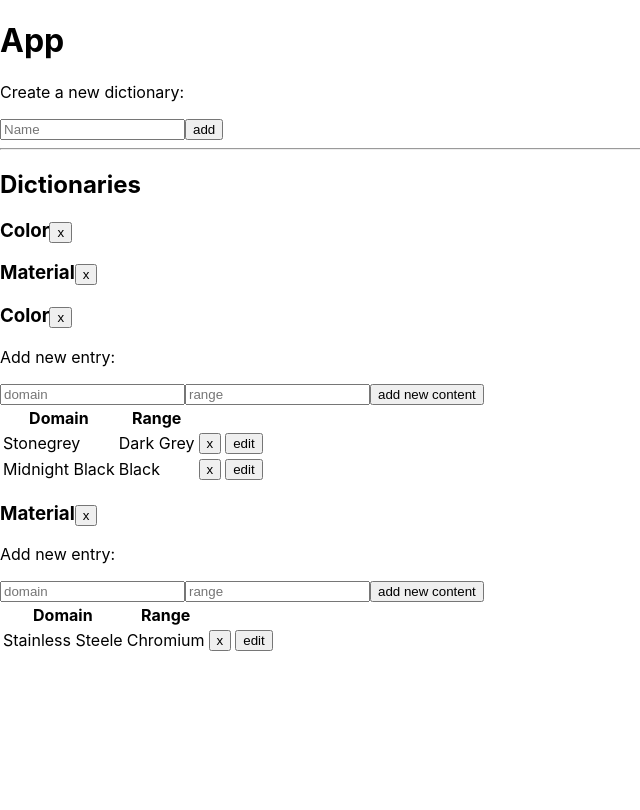
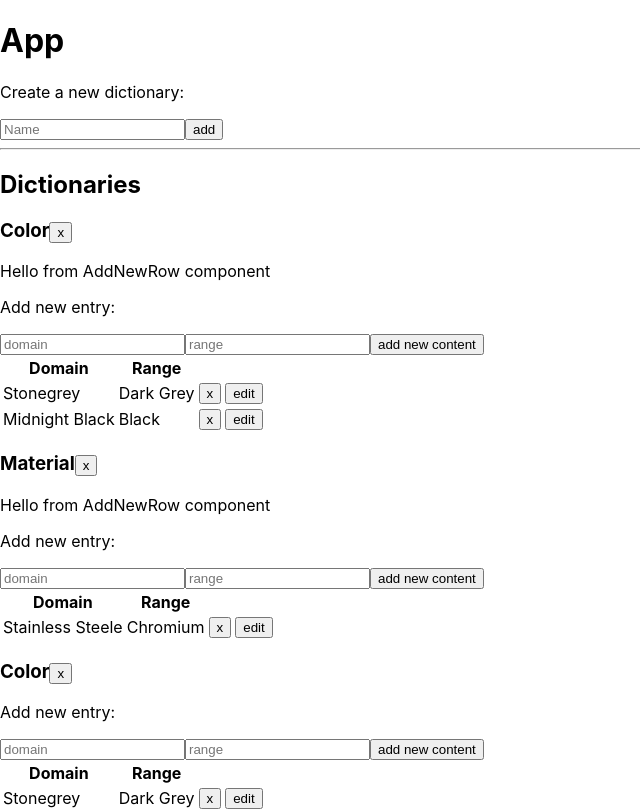
Before and after one commit to ctln12/dictionary-management-app, a React (Create React App) app: page / in a window 1280 px wide. Shown: the top 810 px of the page, without its empty margins (0-640 px from the left). Built offline with nearby package versions, Linux system fonts and the light colour scheme.

Commit message:
correct mistakes and move corresponding content to AddNewRow component

```diff
--- a/src/components/AddNewRow.js
+++ b/src/components/AddNewRow.js
@@ -0,0 +1,55 @@
+import React, { Component } from 'react';
+
+class AddNewRow extends Component {
+  constructor() {
+    super();
+    this.state = {
+      domain: '',
+      range: ''
+    }
+  }
+  updateInput = (e) => {
+    if (e.target.placeholder === 'domain') {
+      this.setState({domain: e.target.value})
+    } else {
+      this.setState({range: e.target.value})
+    }
+  }
+
+  addNewRow = (e) => {
+    console.log(e);
+    console.log(this.state.domain, this.state.range, this.props.dictionary.name);
+    this.props.addNewRowFn(this.props.dictionary, this.state.domain, this.state.range);
+    // this.setState({ newDictionaryName: '' });
+  }
+
+  render() {
+    const { dictionary } = this.props;
+    return (
+      <div id={dictionary.name} className='NewEntry'>
+        Hello from AddNewRow component
+        <p>Add new entry:</p>
+        <input
+          type='text'
+          placeholder='domain'
+          name={dictionary.name}
+          value={this.state.domain}
+          onChange={e => this.updateInput(e)}
+        />
+        <input
+          type='text'
+          placeholder='range'
+          name={dictionary.name}
+          value={this.state.range}
+          onChange={e => this.updateInput(e)}
+        />
+        <button
+          onClick={(e) => this.addNewRow(e)}
+        >
+          add new content
+        </button>
+      </div>
+    );
+  }
+}
+export default AddNewRow;
--- a/src/components/App.js
+++ b/src/components/App.js
@@ -154,15 +154,16 @@ class App extends Component {
     });
   }
 
-  addNewRow = async (dictionary) => {
+  addNewRow = async (dictionary, newDomain, newRange) => {
+    console.log('new row added', dictionary);
     // copy of current list of dictionaries
     const content = dictionary.content;
 
     // create item with unique id
     const newRow = {
       id: this.setUniqueId(),
-      domain: this.state.newDomain.slice(),
-      range: this.state.newRange.slice()
+      domain: newDomain.slice(),
+      range: newRange.slice()
     };
 
     //add new item to dictionaries
@@ -171,8 +172,8 @@ class App extends Component {
     //update state with new dictionaries and reset newDictionaryName input
     await this.setState({
       dictionaries: this.state.dictionaries,
-      newDomain: '',
-      newRange: ''
+      // newDomain: '',
+      // newRange: ''
     });
 
     localStorage.setItem('dictionaries', JSON.stringify(this.state.dictionaries));
@@ -223,6 +224,7 @@ class App extends Component {
           <Dictionaries
             dictionaries={this.state.dictionaries}
             deleteDictionaryFn={this.deleteDictionary}
+            addNewRowFn={this.addNewRow}
           />
           <div className='Dictionaries'>
             {this.state.dictionaries.map(dictionary => {
--- a/src/components/Dictionaries.js
+++ b/src/components/Dictionaries.js
@@ -25,7 +25,11 @@ class Dictionaries extends Component {
         {
           dictionaries.map(dictionary => {
             return (
-              <Dictionary dictionary={dictionary} deleteDictionaryFn={this.props.deleteDictionaryFn}/>
+              <Dictionary
+                dictionary={dictionary}
+                deleteDictionaryFn={this.props.deleteDictionaryFn}
+                addNewRowFn={this.props.addNewRowFn}
+              />
             )
           })
         }
--- a/src/components/Dictionary.js
+++ b/src/components/Dictionary.js
@@ -1,4 +1,5 @@
 import React, { Component } from 'react';
+import AddNewRow from './AddNewRow';
 
 class Dictionary extends Component {
   deleteDictionary = (e) => {
@@ -11,14 +12,29 @@ class Dictionary extends Component {
       <div key={dictionary.id} className='Dictionary'>
         <h3>
           {dictionary.name}
-          <button
-          onClick={(e) => {
-            // this.updateId(dictionary.id);
-            this.deleteDictionary(e)}}
-          >
-            x
-          </button>
+          <button onClick={(e) => this.deleteDictionary(e)}>x</button>
         </h3>
+        <AddNewRow dictionary={dictionary} addNewRowFn={this.props.addNewRowFn} />
+        <div className='Content'>
+          <table>
+            <thead>
+              <tr>
+                <th>Domain</th>
+                <th>Range</th>
+              </tr>
+            </thead>
+            <tbody>
+              {dictionary.content.map(row => (
+                <tr>
+                  <td>{row.domain}</td>
+                  <td>{row.range}</td>
+                  <td><button>x</button></td>
+                  <td><button>edit</button></td>
+                </tr>
+              ))}
+            </tbody>
+          </table>
+        </div>
       </div>
     );
   }
```
